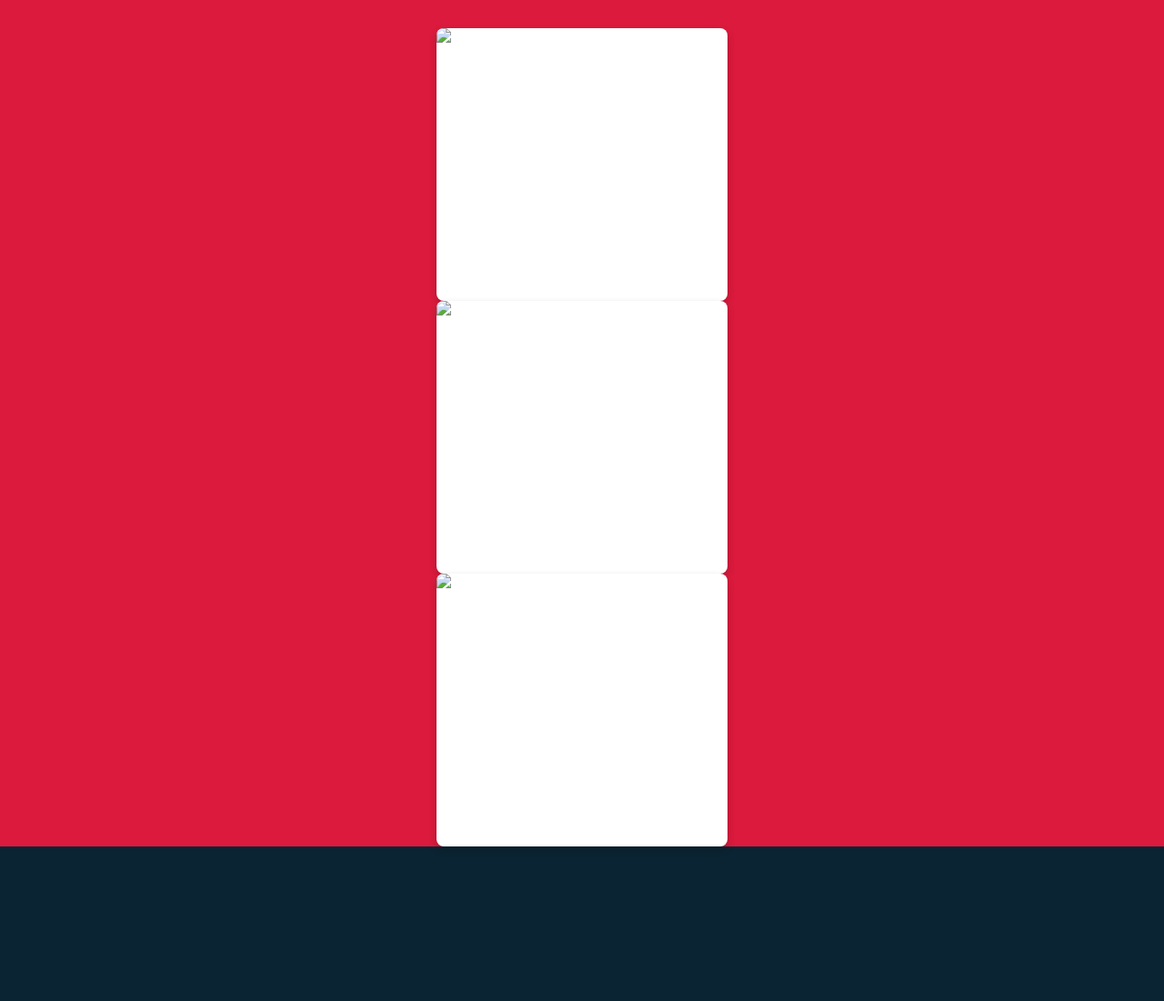
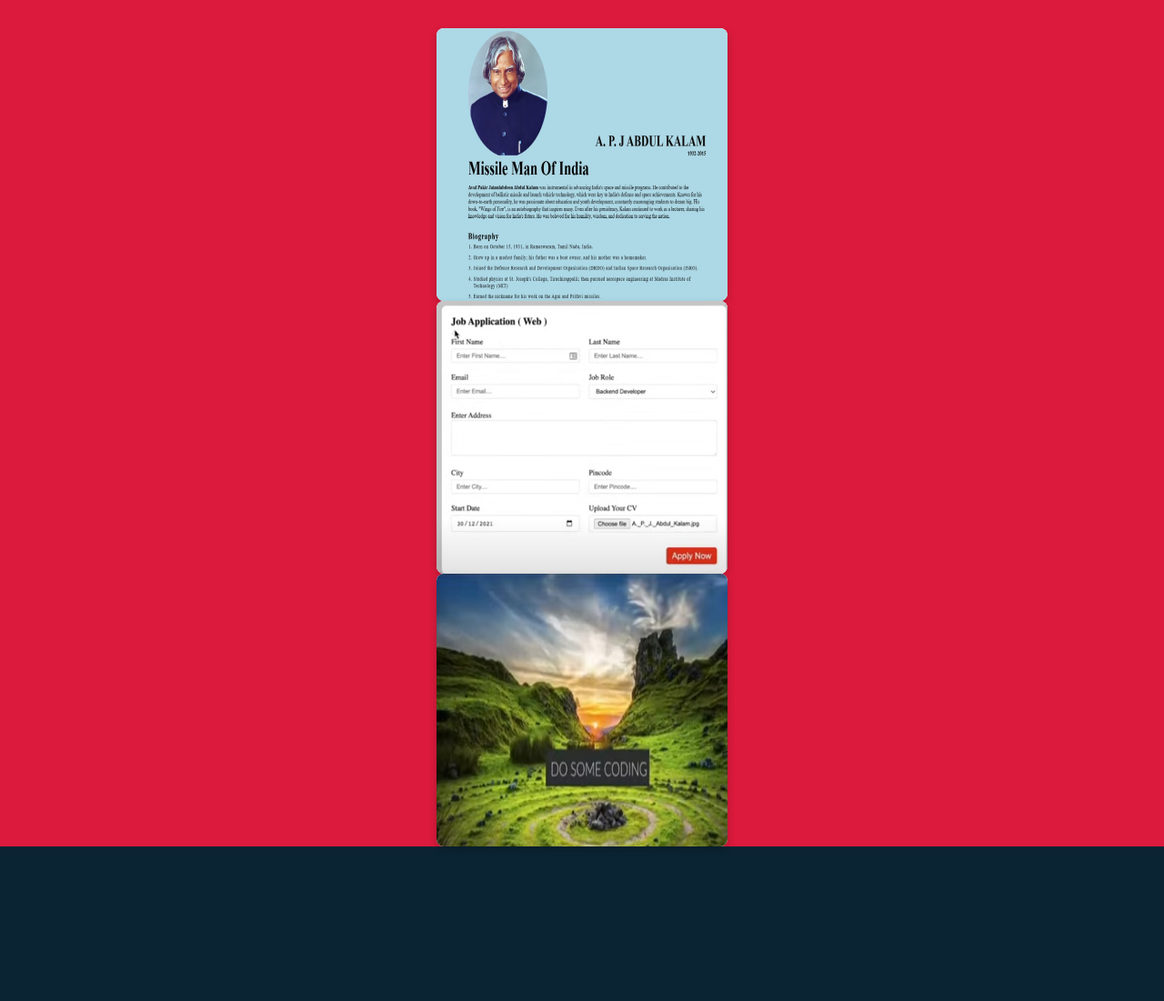
Before and after one commit to mingma32/portfolio_mingma, a plain HTML site: page index.html in a window 1280 px wide. Shown: the part 678-1779 px from the top of the page at 91% size. Drawn offline with nearby package versions, Linux system fonts and the light colour scheme.

Commit message:
Update index.html

```diff
--- a/index.html
+++ b/index.html
@@ -42,7 +42,7 @@
       <section id="hero">
         <div class="container">
           <div class="hero_image animate__animated animate__bounceInLeft">
-            <img src="mks.jpg" alt="mks" />
+            <img src="./mks.jpg" alt="mks" />
           </div>
           <div class="hero_content">
             <h2>
@@ -59,7 +59,7 @@
           <div class="project_container">
             <div class="grid_item">
               <div class="card">
-                <img src="./images/project1.jpg" alt="project1">
+                <img src="./project1.jpg" alt="project1">
                 <a href="/Project_1/index.html">
                 <div class="card_content">
                   <h3>Tribute Website</h3>
@@ -68,7 +68,7 @@
               </div>
               <div class="grid_item">
                 <div class="card">
-                  <img src="./images/project2.jpg" alt="project1">
+                  <img src="./project2.jpg" alt="project1">
                   <a href="/Project_1/index.html">
                   <div class="card_content">
                     <h3>Job Application </h3>
@@ -77,7 +77,7 @@
                 </div>
                 <div class="grid_item">
                   <div class="card">
-                    <img src="./images/project3.jpg" alt="project1">
+                    <img src="./project3.jpg" alt="project1">
                     <a href="/Project_1/index.html">
                     <div class="card_content">
                       <h3>Landing Pages</h3>
```
